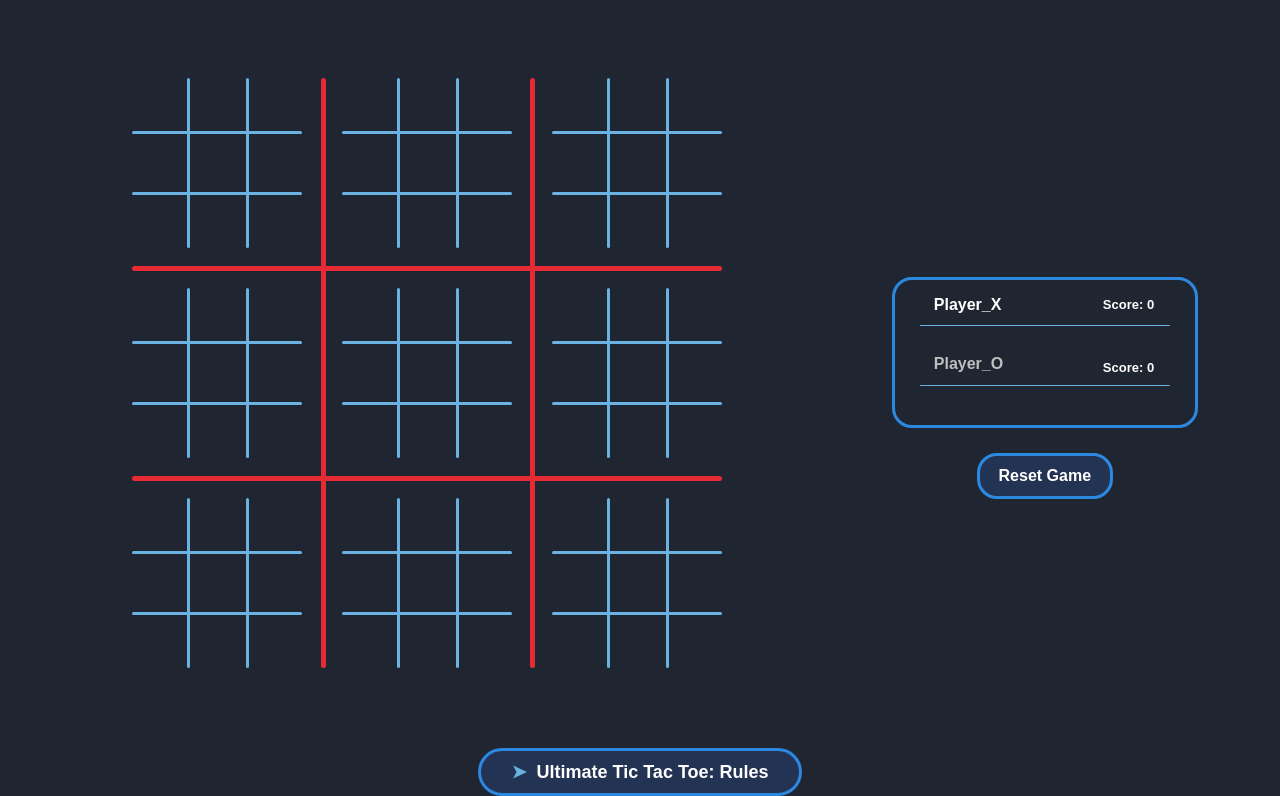
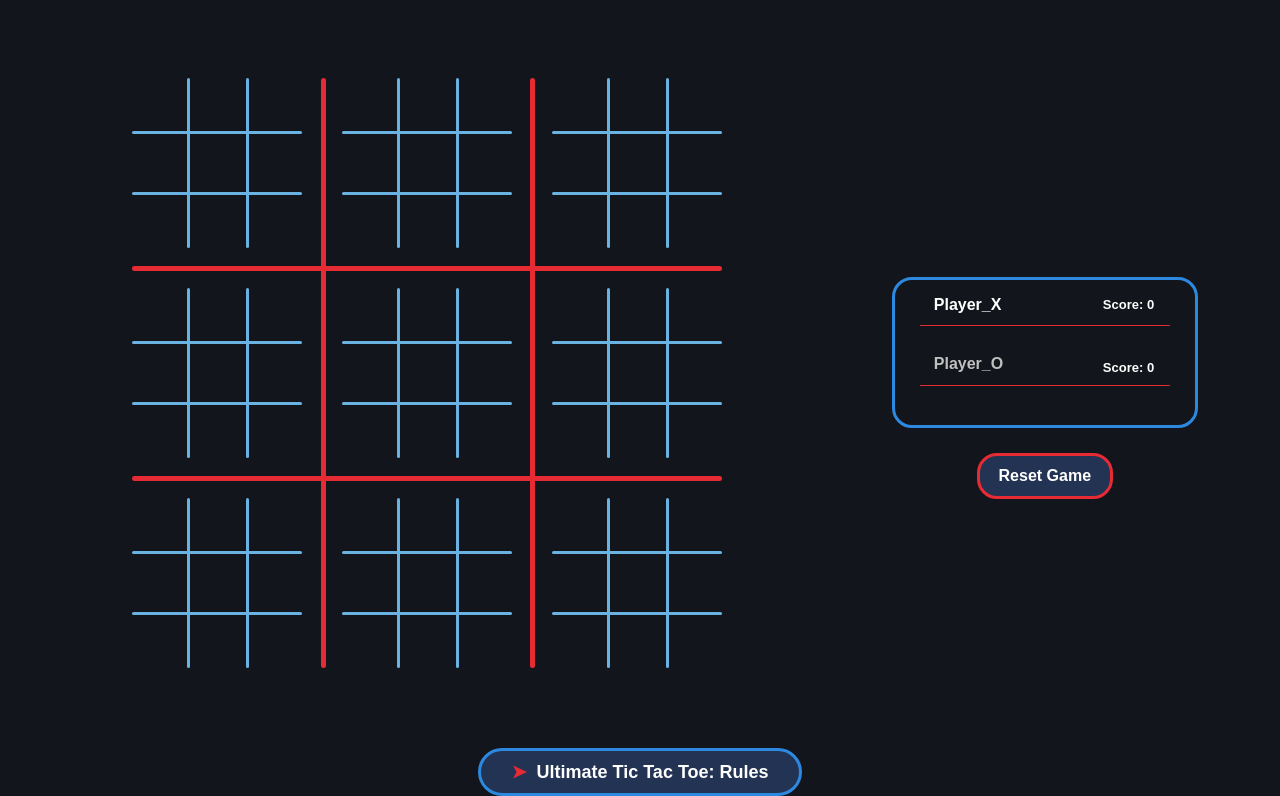
Before and after one commit to 12mihai05/Ultimate-Tic-Tac-Toe, a React (Vite) app in the folder Ultimate-Tic-Tac-Toe/: page / in a window 1280 px wide. Shown: the part 205-1001 px from the top of the page. Built offline with nearby package versions, Linux system fonts and the light colour scheme.

Commit message:
theme changed

```diff
--- a/Ultimate-Tic-Tac-Toe/package.json
+++ b/Ultimate-Tic-Tac-Toe/package.json
@@ -10,7 +10,8 @@
     "preview": "vite preview"
   },
   "dependencies": {
-    "firebase": "^10.12.5",
+    "firebase": "^10.14.0",
+    "fund": "^1.0.0",
     "react": "^18.3.1",
     "react-dom": "^18.3.1"
   },
@@ -22,7 +23,7 @@
     "eslint-plugin-react": "^7.34.3",
     "eslint-plugin-react-hooks": "^4.6.2",
     "eslint-plugin-react-refresh": "^0.4.7",
-    "vite": "^5.3.4",
+    "vite": "^5.4.8",
     "vite-plugin-pwa": "^0.20.1"
   }
 }
--- a/Ultimate-Tic-Tac-Toe/src/App.css
+++ b/Ultimate-Tic-Tac-Toe/src/App.css
@@ -1,6 +1,6 @@
 body {
   font-family: sans-serif;
-  background-color: #202631;
+  background-color: hsl(216, 22%, 9%);
   color: white;
   display: flex;
   justify-content: center;
@@ -131,7 +131,7 @@ body {
   background-color: hsl(219, 41%, 23%);
   margin-top: 25px;
   border-radius: 20px;
-  border: 3px solid #2d89df;
+  border: 3px solid #e62b34;
   text-align: center;
   align-content: center;
   font-weight: bold;
--- a/Ultimate-Tic-Tac-Toe/src/Lines.css
+++ b/Ultimate-Tic-Tac-Toe/src/Lines.css
@@ -1,7 +1,6 @@
 .line {
     position: absolute;
-    background-color:
-    #e62b34;
+    background-color: #e62b34;
     border-radius: 10px;
   }
 
--- a/Ultimate-Tic-Tac-Toe/src/Rules.css
+++ b/Ultimate-Tic-Tac-Toe/src/Rules.css
@@ -27,7 +27,7 @@
     content: "\27A4";
     display: inline-block;
     margin-right: 10px;
-    color: hsl(204, 68%, 65%);
+    color: #e62b34;
     transform: rotate(0deg);
     transition: transform 0.3s ease;
   }
@@ -37,7 +37,7 @@
     content: "\27A4";
     transform: rotate(90deg);
     transition: transform 0.3s ease;
-    color: hsl(204, 68%, 65%);
+    color: #e62b34;
   }
 
   ol{
@@ -61,5 +61,5 @@
   }
 
   ul > li::marker{
-    color: hsl(204, 68%, 65%);
+    color: #e62b34;
   }
--- a/Ultimate-Tic-Tac-Toe/src/Score.css
+++ b/Ultimate-Tic-Tac-Toe/src/Score.css
@@ -30,7 +30,7 @@ h4{
 .x-turn, .o-turn {
     margin-top: 12.5px;
     border: none;
-    background: hsl(220, 21%, 16%);
+    background: hsl(216, 22%, 9%);
     font-size: 1em;
     padding: 4px;
     border-radius: 4px;
@@ -54,7 +54,7 @@ h4{
 
 .line-1{
     position: absolute;
-    background-color: hsl(204, 68%, 65%);;
+    background-color: #e62b34;
     border-radius: 10px;
     height: 1px;
     width: 250px;
@@ -64,7 +64,7 @@ h4{
 
 .line-2{
     position: absolute;
-    background-color: hsl(204, 68%, 65%);
+    background-color: #e62b34;
     border-radius: 10px;
     height: 1px;
     width: 250px;
```
Also changed, not shown: 1 other file (tests, documents, lock files or other folders).
